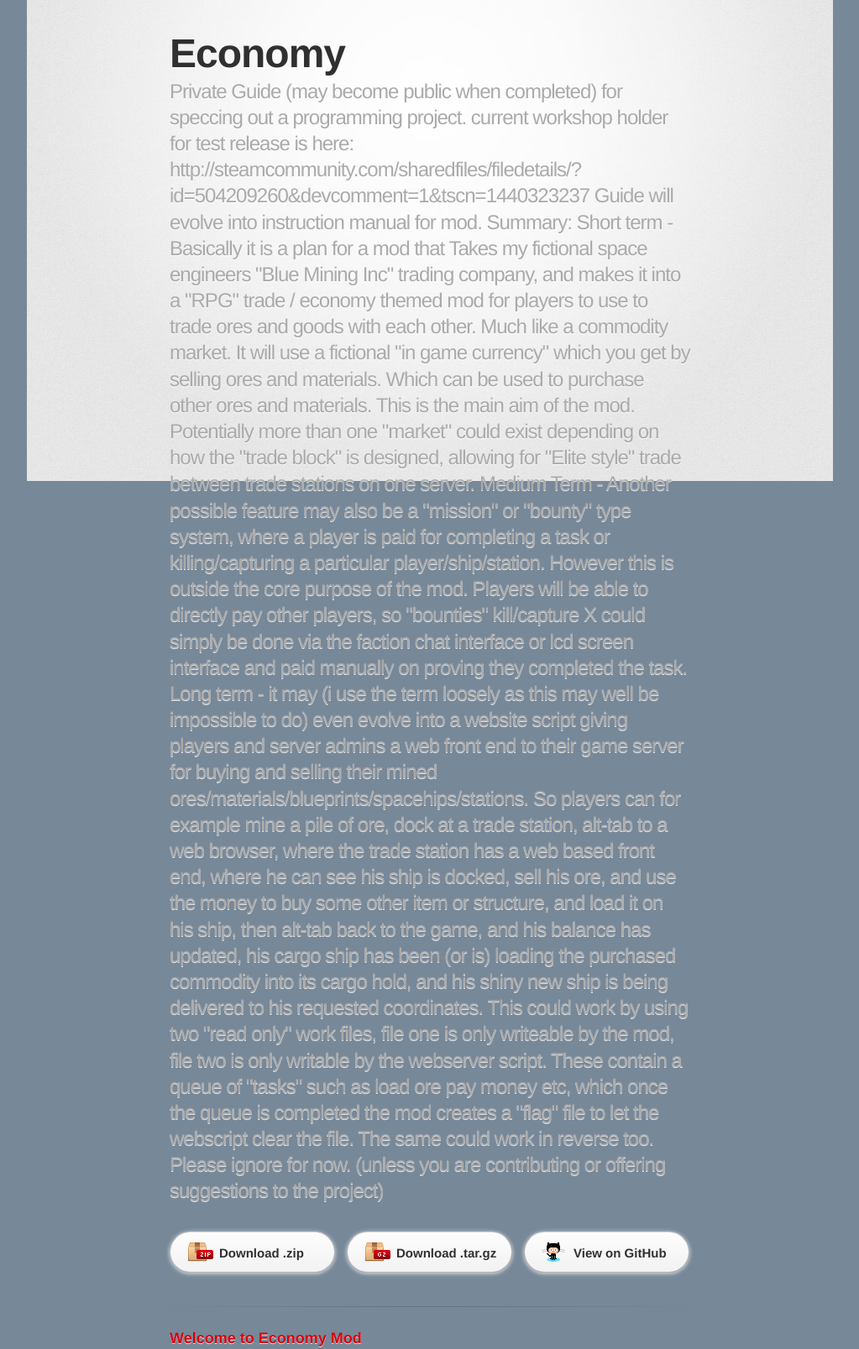
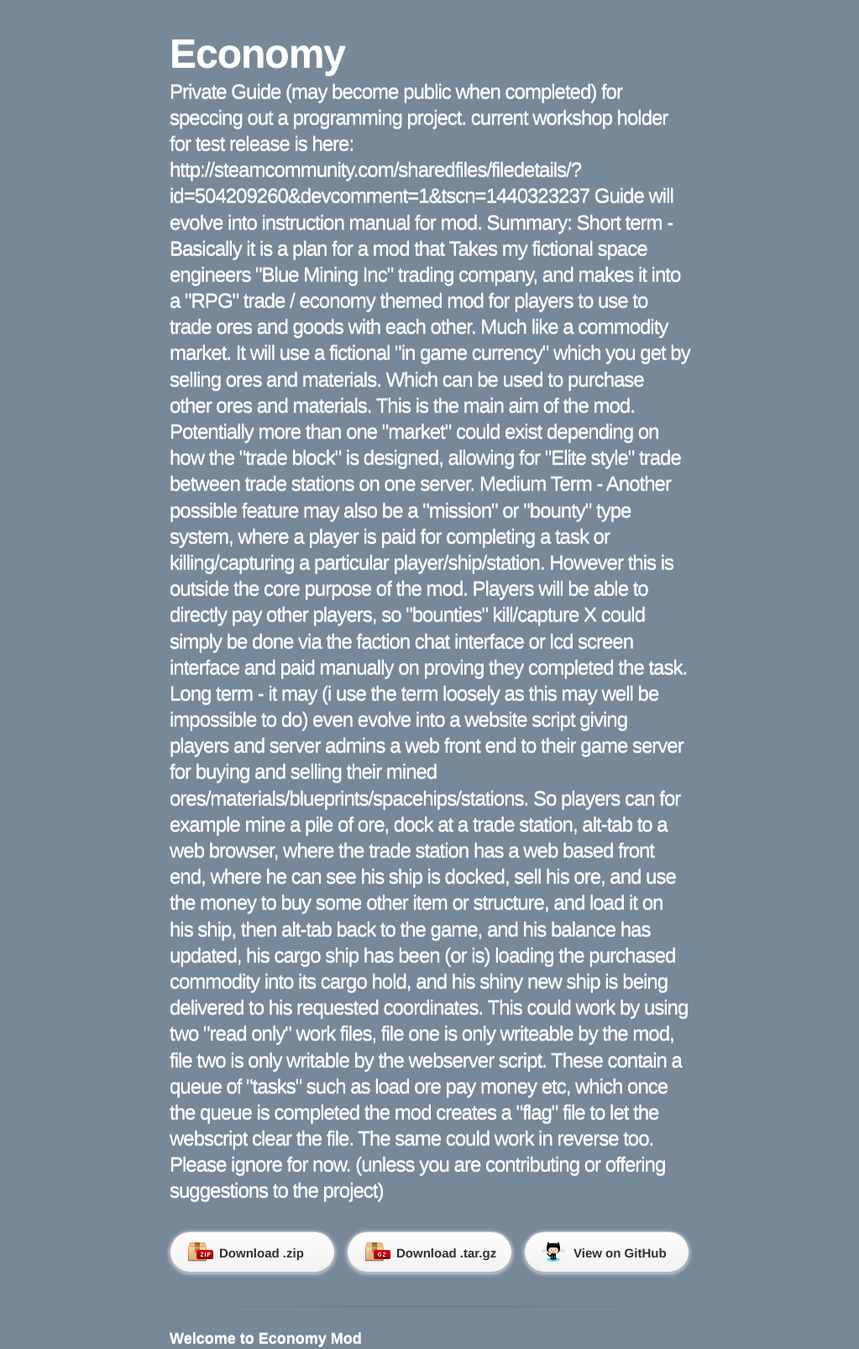
Before and after one commit to SaltPepp/Economy, a plain HTML site: page index.html in a window 1280 px wide. Shown: the top 1607 px of the page at 84% size, without its empty margins (128-1151 px from the left). Drawn offline with Linux system fonts and the light colour scheme; a web font is replaced by a local one.

Commit message:
Updated look

```diff
--- a/stylesheets/stylesheet.css
+++ b/stylesheets/stylesheet.css
@@ -72,7 +72,7 @@ header h1 {
   font-family: 'Chivo', 'Helvetica Neue', Helvetica, Arial, serif;
   font-size: 48px; font-weight: 900;
   line-height: 1.2;
-  color: #303030;
+  color: #ffffff;
   letter-spacing: -1px;
 }
 
@@ -80,13 +80,12 @@ header h2 {
   font-size: 24px;
   font-weight: normal;
   line-height: 1.3;
-  color: #aaa;
+  color: #ffffff;
   letter-spacing: -1px;
 }
 
 #container {
   min-height: 595px;
-  background: transparent url(../images/highlight-bg.jpg) 50% 0 no-repeat;
 }
 
 .inner {
@@ -248,30 +247,30 @@ h2 {
   margin-bottom: 8px;
   font-size: 22px;
   font-weight: bold;
-  color: #303030;
+  color: #ffffff;
 }
 
 h3 {
   margin-bottom: 8px;
   font-size: 18px;
   font-weight: bold;
-  color: #d5000d;
+  color: #ffffff;
 }
 
 h4 {
   font-size: 16px;
   font-weight: bold;
-  color: #303030;
+  color: #ffffff;
 }
 
 h5 {
   font-size: 1em;
-  color: #303030;
+  color: #ffffff;
 }
 
 h6 {
   font-size: .8em;
-  color: #303030;
+  color: #ffffff;
 }
 
 p {
```
